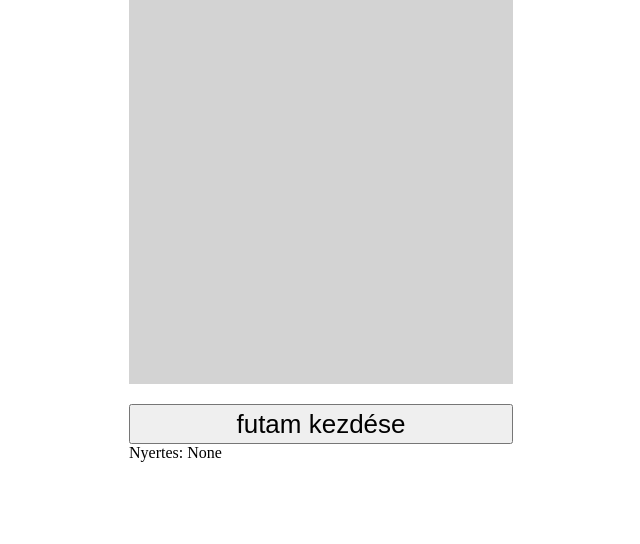
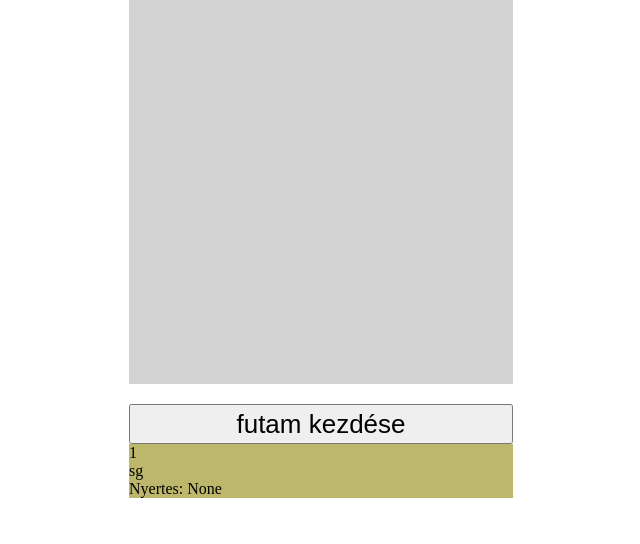
Before and after one commit to patakiIstvan/carrace, a PHP site: page / in a window 1280 px wide. Shown: the top 544 px of the page, without its empty margins (319-959 px from the left). Run offline with PHP 8.4, Linux system fonts and the light colour scheme.

Commit message:
new fancy client UI

```diff
--- a/Racecar.php
+++ b/Racecar.php
@@ -34,7 +34,7 @@ public function setColor($color){
     return $this->speed;
 }
 public function setSpeed(){
-    $this->speed = rand(60,80)/10;
+    $this->speed = rand(20,35)/10;
 }
 public function getPlacement(){
     return $this->placement;
--- a/index.php
+++ b/index.php
@@ -19,6 +19,12 @@
             <button class="start-button">futam kezdése</button>
             <ul>
                 <li>
+                    <div class="colorContainer">
+                        <span>1</span>
+                    </div>
+                    <div class="timeContainer">
+                        <span>sg</span>
+                    </div>
                     Nyertes: <span class="winner-text">None</span>
                 </li>
             </ul>
--- a/init.php
+++ b/init.php
@@ -3,7 +3,13 @@
 require_once "Racecar.php";
 require_once "Race.php";
 
-
+// storing serialised instances
+function storeCars($carInstances){
+  $carInstances = serialize($carInstances);
+  $carFile = fopen("cardata.ser", "wb") or die("Unable to open file!");
+  fwrite($carFile, $carInstances);
+  fclose($carFile);
+}
 
 if( isset($_POST['functionname']) ) {
     $aResult = array();
@@ -29,16 +35,22 @@ if( isset($_POST['functionname']) ) {
             $a["distance"] = $car->getDist();
             $aResult['cars'][] = $a;
           }
+          storeCars(Race::getCars());
           break;
-         case 'moveCars':
-          $cars = Race::getCars();
+         case 'moveCars': // MOVECAR =======================================
+          $myfile = fopen("cardata.ser", "r");
+          $cars = fread($myfile,filesize("cardata.ser"));
+          fclose($myfile);
+          $cars = unserialize($cars);
             foreach ($cars as $car){
                $a = [];
                $car->move();
+               $a['placemenet'] = $car->getPlacement();
+               $a["maxLap"] = $car->getNumber_of_laps();
                $a['distance'] = $car->getDist();
                $aResult['cars'][] = $a;
             }
-           //$aResult["cars"] = Race::getCars();
+            storeCars($cars);
             break;
        default:
           $aResult['error'] = 'Not found function '.$_POST['functionname'].'!';
--- a/script.js
+++ b/script.js
@@ -25,14 +25,14 @@ function clientResponse(funct, data) {
                 )
             });
             break;
-            case "moveCars":
+        case "moveCars":
             console.log("car moving WROM WROM")
             console.log(data)
             const numOfCars = $('.racetrack').children().length;
-            const moveRotation = 240;
-            for (let i=1; i <= numOfCars; i++){
-                $(`#car${i}`).css("transform", `translateY(-50%) rotate(-${moveRotation}deg)`);
-            }
+            data["cars"].forEach(car => {
+                const moveRotation = car["distance"] / 100 * 360 * car["maxLap"];
+                $(`#car${car["placemenet"]}`).css("transform", `translateY(-50%) rotate(-${moveRotation}deg)`);
+            });
             break;
         default:
             console.log("unknown function");
@@ -49,7 +49,13 @@ function sendServerData(path, funct) {
 
 $(".start-button").click(function () {
     sendServerData("init.php", makeCars);
-    setTimeout(function () {
+
+    let i = 0;
+    const interval = setInterval(() => {
+        i += 1;
+        if (i > 30) {
+            clearInterval(interval)
+        }
         sendServerData("init.php", moveCars);
-    }, 500);
+    }, 150)
 });
--- a/style.css
+++ b/style.css
@@ -50,3 +50,7 @@
     height: 40px;
     font-size: 26px;
 }
+
+li{
+  background-color: darkkhaki;
+}
```
Also changed, not shown: 1 other file.
